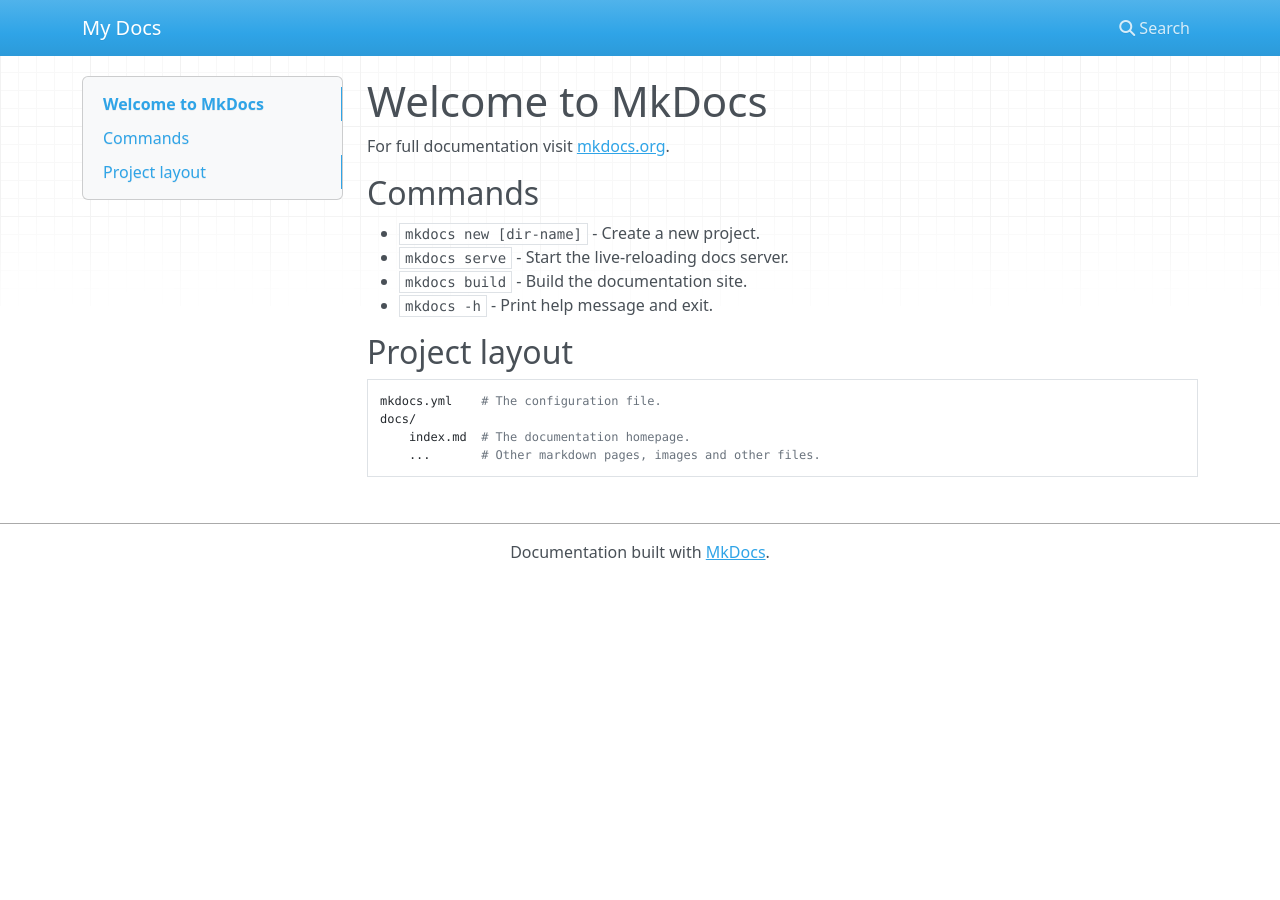
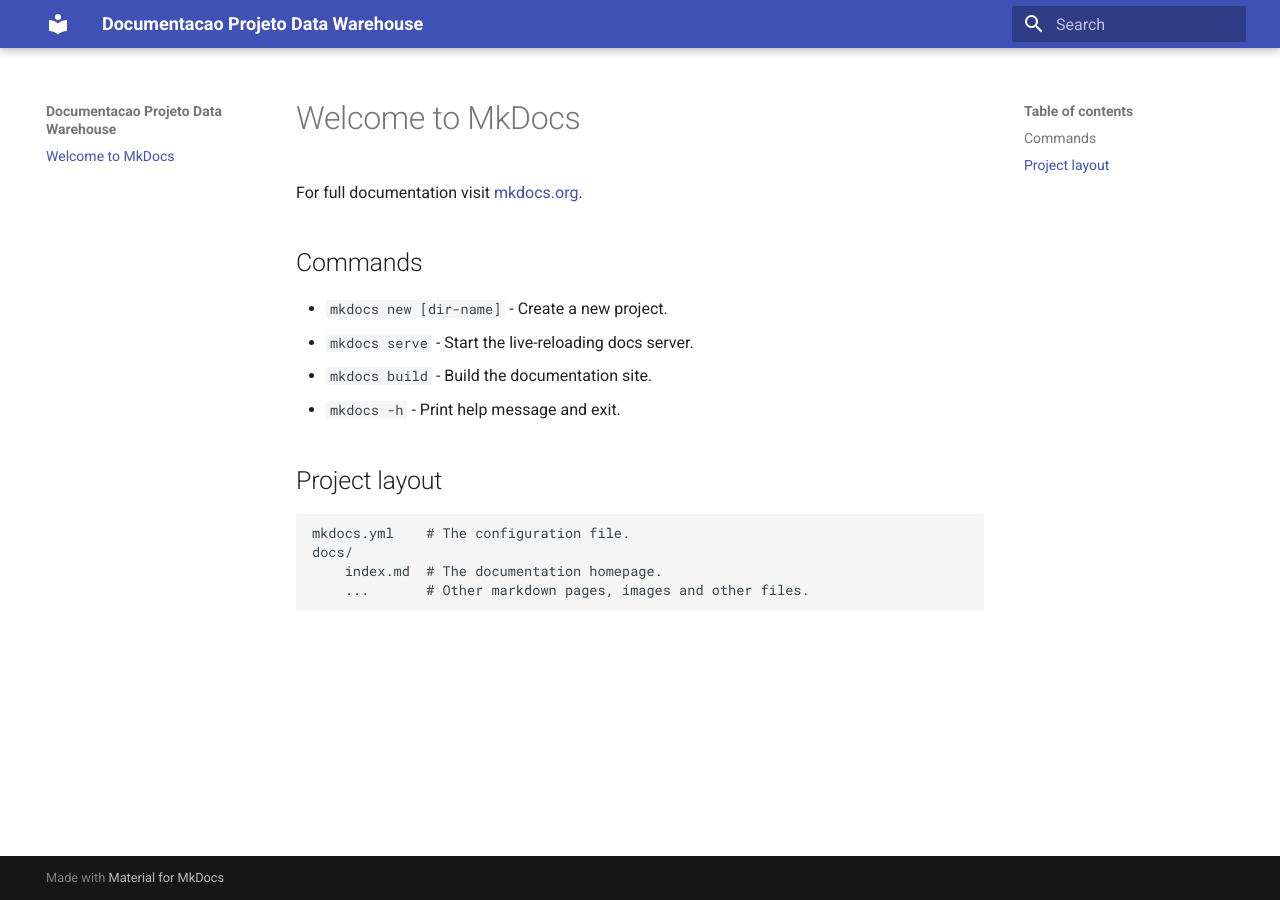
Before and after one commit to julioszeferino/banco_dados_dimensional, an MkDocs documentation site: the page built from docs/index.md, in a window 1280 px wide. Built offline with MkDocs 1.6.1 and Material for MkDocs 9.7.7, drawn with Linux system fonts in a browser that asks for light colours; nearby versions of some CDN libraries.

Commit message:
Projeto Inicial #1

```diff
--- a/mkdocs.yml
+++ b/mkdocs.yml
@@ -1 +1,3 @@
-site_name: My Docs
+site_name: Documentacao Projeto Data Warehouse
+theme:
+  name: material
```
